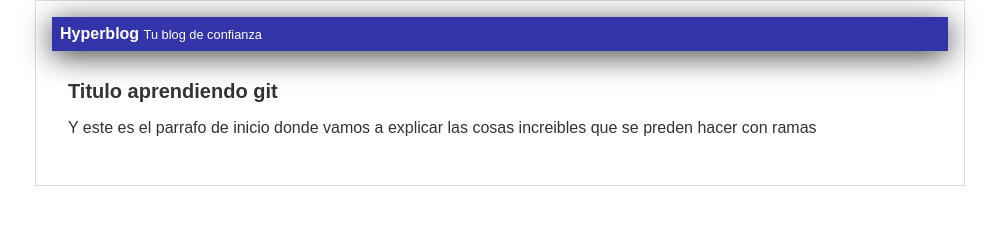
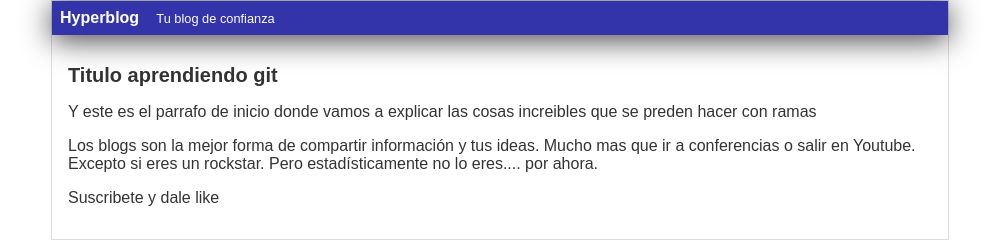
Before and after one commit to williamG2519/hYperblog, a plain HTML site: page index.html in a window 1280 px wide. Shown: the whole page, without its empty margins (140-1139 px from the left). Drawn offline with Linux system fonts and the light colour scheme.

Commit message:
cambio a la cabecera

```diff
--- a/css/estilos.css
+++ b/css/estilos.css
@@ -18,14 +18,14 @@ body
 }
 #cabecera #tagline
 {
-    padding: 1em 0 0 0;
+    padding: 0 0 0 1em;
     font-weight: normal;
     font-size:0.8em;
 }
 #container
 {
     width:70%;
-    padding:1em;
+    padding:0;
     text-align:left;
     border: 1px solid #DDD;
     margin:0 auto;
--- a/index.html
+++ b/index.html
@@ -11,6 +11,11 @@
         <div id="post">
           <h1>Titulo aprendiendo git</h1>
           <p>Y este es el parrafo de inicio donde vamos a explicar las cosas increibles que se preden hacer con ramas</p>
+          <p>Los blogs son la mejor forma de compartir información y tus ideas.
+            Mucho mas que ir a conferencias o salir en Youtube. Excepto si eres un rockstar. Pero
+            estadísticamente no lo eres.... por ahora.
+          </p>
+          <p>Suscribete y dale like</p>
         </div>
       </div>
     </body>
```
